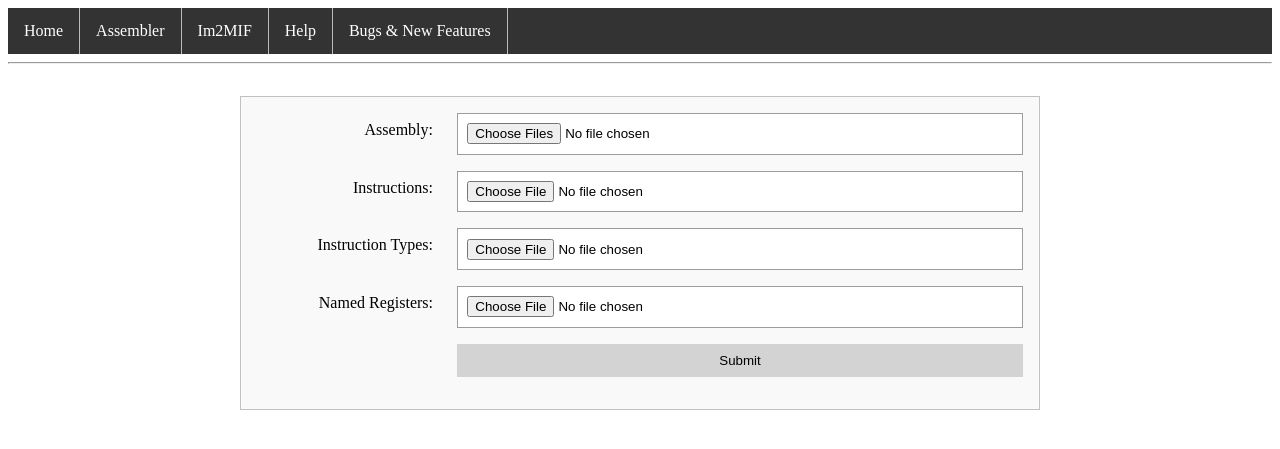
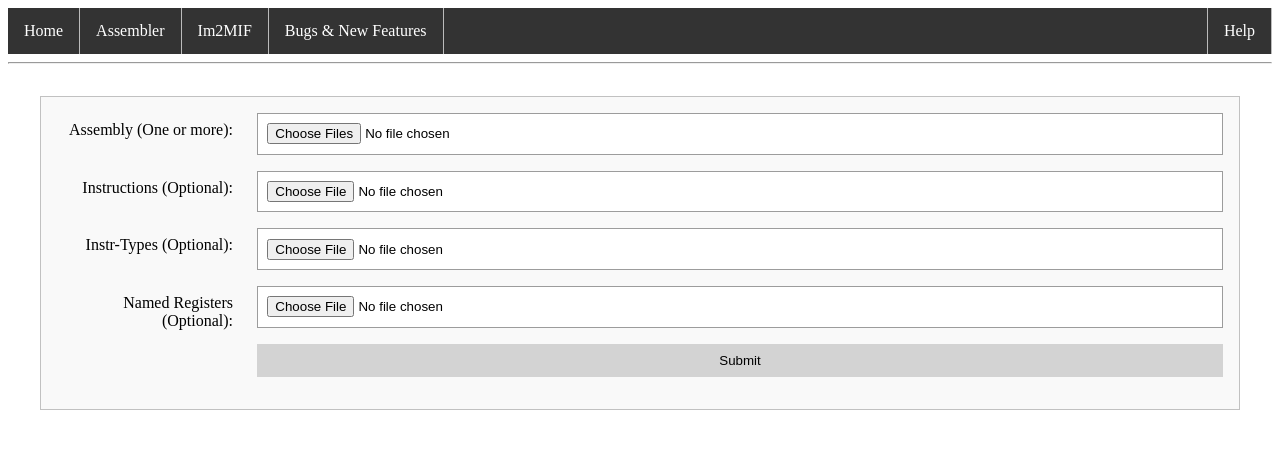
Before and after one commit to tn74/350-tools-mk2, a Django app: page /assembler/ in a window 1280 px wide. Shown: the top 449 px of the page. Run offline with Django 3.2, Linux system fonts and the light colour scheme; some libraries are stand-ins or nearby versions.

Commit message:
Fix for chrome CSS issues

```diff
--- a/static/assembler/css/assembler.css
+++ b/static/assembler/css/assembler.css
@@ -1,56 +1,60 @@
-* {
+.form * {
   box-sizing: border-box;
 }
 
-h1 {
+.form h1 {
     alignment: center;
     text-align: center;
 }
 
-form {
+.form form {
     padding: 1em;
     background: #f9f9f9;
     border: 1px solid #c1c1c1;
     margin-top: 2rem;
-    max-width: 800px;
+    max-width: 1200px;
     margin-left: auto;
     margin-right: auto;
 }
-form input {
+.form form input {
     margin-bottom: 1rem;
     background: #fff;
     border: 1px solid #9c9c9c;
 }
-input[type=submit] {
+
+.form input[type=submit] {
     background: lightgrey;
     padding: 0.7em;
     border: 0;
+    margin-left:200px;
 }
-input[type=submit]:hover {
+.form input[type=submit]:hover {
     background: gold;
 }
 
-label {
+.form label {
+    float: left;
     text-align: right;
     display: block;
     padding: 0.5em 1.5em 0.5em 0;
+    width: 200px;
 }
 
-input {
-    width: 100%;
+.form input {
+    width: calc(100% - 200px);
     padding: 0.7em;
     margin-bottom: 0.5rem;
 }
 
-input[type=file]:hover{
+.form input[type=file]:hover{
     background: gold;
 }
 
-input:focus {
+.form input:focus {
     outline: 3px solid gold;
 }
 
-@media (min-width: 400px) {
+.form @media (min-width: 400px) {
   form {
     overflow: hidden;
   }
@@ -61,7 +65,7 @@ input:focus {
   }
 
   input {
-    float: left;
+    padding-left: 200px;
     width: calc(100% - 200px);
   }
 
--- a/static/menu/css/menu.css
+++ b/static/menu/css/menu.css
@@ -9,6 +9,11 @@
 .menu li {
 	float: left;
 	border-right: 1px solid #bbb;
+}
+
+.menu li:last-child{
+	float:	right;
+	border-left: 1px solid #bbb;
 }
 
 .menu li a {
--- a/static/menu/menu.html
+++ b/static/menu/menu.html
@@ -9,8 +9,8 @@
 		    <li><a href="/">Home</a></li>
 		    <li><a href="/assembler">Assembler</a></li>
 		    <li><a href="/im2mif">Im2MIF</a></li>
-            <li><a href="/help">Help</a></li>
 		    <li><a href="/feedback">Bugs & New Features</a></li>
+            	    <li><a href="/help">Help</a></li>
 		</ul>
 	</div>
     </body>
--- a/templates/assembler/assembler.html
+++ b/templates/assembler/assembler.html
@@ -11,17 +11,18 @@
 	</div>
 	<script src="/static/js/load_menu.js"></script>
         <hr>
+	<div class="form">
 		<form enctype="multipart/form-data" action='/assemble/' method="POST">{% csrf_token %}
-            <label for="'assembly">Assembly:</label>
-            <input type="file" name="assembly" multiple/>
-            <label for="inst">Instructions:</label>
+			<label for="'assembly">Assembly (One or more):</label>
+		    <input type="file" name="assembly" accept=".s, .asm" multiple/>
+		    <label for="inst">Instructions (Optional):</label>
 		    <input type="file" accept="application/json" name="inst"/>
-            <label for="inst-types">Instruction Types:</label>
+		    <label for="inst-types">Instr-Types (Optional):</label>
 		    <input type="file" accept="application/json" name="inst-types"/>
-            <label for="named-regs">Named Registers:</label>
+		    <label for="named-regs">Named Registers (Optional):</label>
 		    <input type="file" accept="application/json" name="named-regs"/>
 		    <input type="submit"/>
 		</form>
-
+	</div>
     </body>
 </html>
```
Lines whose indentation alone changed are shown as unchanged.
